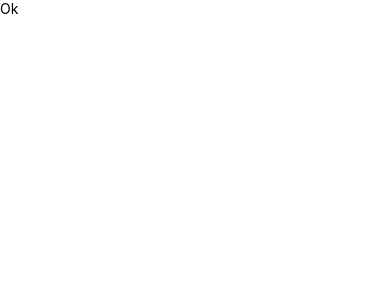
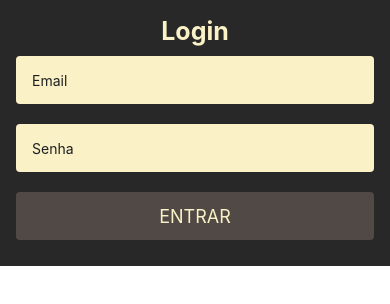
Before and after one commit to matheusmv/devmob101, a React Native app in the folder basics/: screen / in a window 390 px wide. Shown: the top 304 px of the page. Built offline with nearby package versions, Linux system fonts and the light colour scheme.

Commit message:
basic components

```diff
--- a/basics/src/App.tsx
+++ b/basics/src/App.tsx
@@ -1,9 +1,10 @@
-import { SafeAreaView, Text } from 'react-native';
+import { SafeAreaView } from 'react-native';
+import Login from './modules/login';
 
 function App() {
   return (
     <SafeAreaView>
-      <Text>Ok</Text>
+      <Login />
     </SafeAreaView>
   );
 }
--- /dev/null
+++ b/basics/src/modules/login/hooks/useLogin.ts
@@ -0,0 +1,27 @@
+import { useState } from 'react';
+import { NativeSyntheticEvent, TextInputFocusEventData } from 'react-native';
+
+export function useLogin() {
+  const [email, setEmail] = useState('');
+  const [password, setPassword] = useState('');
+
+  const handleOnPress = () => {
+    console.log(`email: ${email}, password: ${password}`);
+  };
+
+  const handleOnChangeEmail = (event: NativeSyntheticEvent<TextInputFocusEventData>) => {
+    setEmail(event.nativeEvent.text);
+  };
+
+  const handleOnChangePassword = (event: NativeSyntheticEvent<TextInputFocusEventData>) => {
+    setPassword(event.nativeEvent.text);
+  };
+
+  return {
+    email,
+    password,
+    handleOnPress,
+    handleOnChangeEmail,
+    handleOnChangePassword,
+  };
+}
--- /dev/null
+++ b/basics/src/modules/login/index.ts
@@ -0,0 +1,3 @@
+import Login from './screens/Login';
+
+export default Login;
--- /dev/null
+++ b/basics/src/modules/login/screens/Login.tsx
@@ -0,0 +1,31 @@
+import { View } from 'react-native';
+
+import { useLogin } from '../hooks/useLogin';
+
+import { ContainerPlugin, TitleLogin } from '../styles/login.style';
+
+import Input from '../../../shared/components/input/Input';
+import Button from '../../../shared/components/button/Button';
+
+function Login() {
+  const { email, password, handleOnPress, handleOnChangeEmail, handleOnChangePassword } =
+    useLogin();
+
+  return (
+    <View>
+      <ContainerPlugin>
+        <TitleLogin>Login</TitleLogin>
+        <Input placeholder="Email" value={email} margin="10px" onChange={handleOnChangeEmail} />
+        <Input
+          placeholder="Senha"
+          value={password}
+          margin="10px"
+          onChange={handleOnChangePassword}
+        />
+        <Button title="ENTRAR" margin="10px" onPress={handleOnPress} />
+      </ContainerPlugin>
+    </View>
+  );
+}
+
+export default Login;
--- /dev/null
+++ b/basics/src/modules/login/styles/login.style.ts
@@ -0,0 +1,16 @@
+import styled from 'styled-components/native';
+
+export const ContainerPlugin = styled.View`
+  height: 100%;
+  width: 100%;
+  background-color: #282828;
+  justify-content: center;
+  align-items: center;
+  padding: 16px;
+`;
+
+export const TitleLogin = styled.Text`
+  font-size: 25px;
+  font-weight: bold;
+  color: #fbf1c7;
+`;
--- /dev/null
+++ b/basics/src/shared/components/button/Button.tsx
@@ -0,0 +1,18 @@
+import { TouchableOpacityProps } from 'react-native';
+import { ButtonContainer } from './button.style';
+import Text from '../text/Text';
+
+type ButtonProps = TouchableOpacityProps & {
+  title: string;
+  margin?: string;
+};
+
+function Button({ margin, title, ...props }: ButtonProps) {
+  return (
+    <ButtonContainer margin={margin} {...props}>
+      <Text color="#fbf1c7">{title}</Text>
+    </ButtonContainer>
+  );
+}
+
+export default Button;
--- /dev/null
+++ b/basics/src/shared/components/button/button.style.ts
@@ -0,0 +1,16 @@
+import styled from 'styled-components/native';
+
+type ButtonContainerProps = {
+  margin?: string;
+};
+
+export const ButtonContainer = styled.TouchableOpacity<ButtonContainerProps>`
+  width: 100%;
+  height: 48px;
+  border-radius: 4px;
+  justify-content: center;
+  align-items: center;
+  background-color: #504945;
+
+  ${(props) => (props.margin ? `margin: ${props.margin};` : '')}
+`;
--- /dev/null
+++ b/basics/src/shared/components/input/Input.tsx
@@ -0,0 +1,12 @@
+import { TextInputProps as TextInputPropsNative } from 'react-native';
+import { ContainerInput } from './input.style';
+
+type InputProps = TextInputPropsNative & {
+  margin?: string;
+};
+
+function Input({ margin, ...props }: InputProps) {
+  return <ContainerInput margin={margin} {...props} />;
+}
+
+export default Input;
--- /dev/null
+++ b/basics/src/shared/components/input/input.style.ts
@@ -0,0 +1,17 @@
+import styled from 'styled-components/native';
+
+type InputContainerProps = {
+  margin?: string;
+};
+
+export const ContainerInput = styled.TextInput<InputContainerProps>`
+  width: 100%;
+  width: 100%;
+  height: 48px;
+  padding: 16px;
+  background-color: #fbf1c7;
+  color: #1d2021;
+  border-radius: 4px;
+
+  ${(props) => (props.margin ? `margin: ${props.margin};` : '')}
+`;
--- /dev/null
+++ b/basics/src/shared/components/text/Text.tsx
@@ -0,0 +1,13 @@
+import { TextProps as TextPropsNative } from 'react-native';
+import { ContainerText } from './text.style';
+
+type TextProps = TextPropsNative & {
+  color?: string;
+  fontSize?: string;
+};
+
+function Text({ color, ...props }: TextProps) {
+  return <ContainerText fontSize="18px" color={color} {...props} />;
+}
+
+export default Text;
--- /dev/null
+++ b/basics/src/shared/components/text/text.style.ts
@@ -0,0 +1,12 @@
+import style from 'styled-components/native';
+
+type ContainerTextProps = {
+  color?: string;
+  fontSize?: string;
+};
+
+export const ContainerText = style.Text<ContainerTextProps>`
+  font-size: ${(props) => props?.fontSize};
+
+  ${(props) => (props.color ? `color: ${props.color};` : '')}
+`;
```
